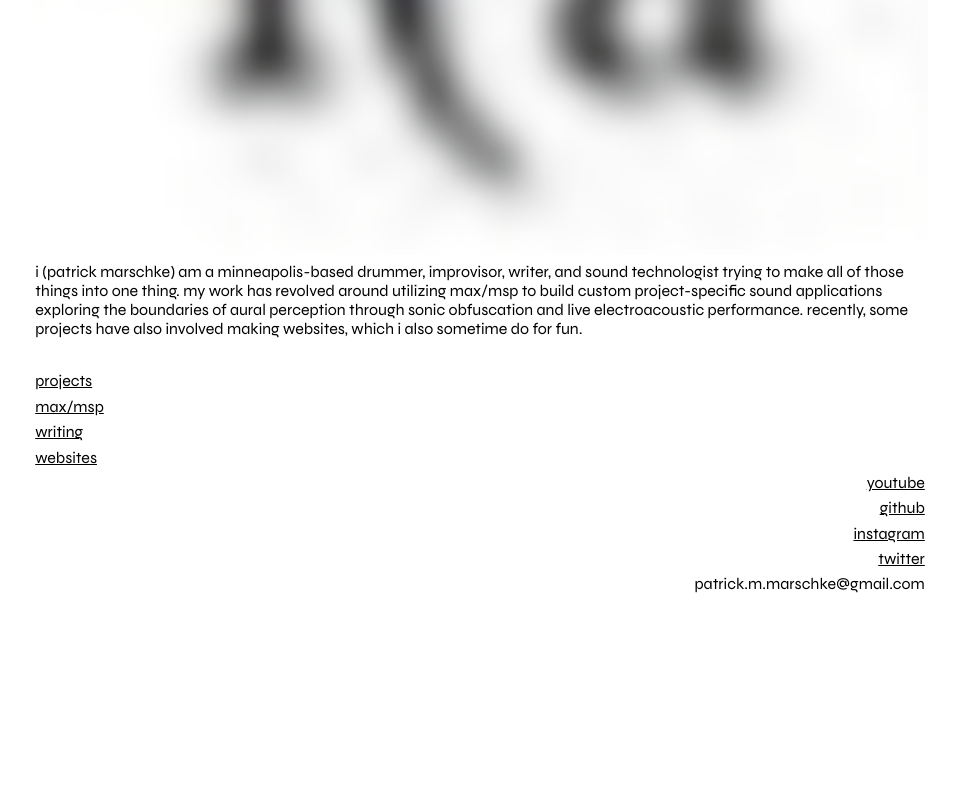
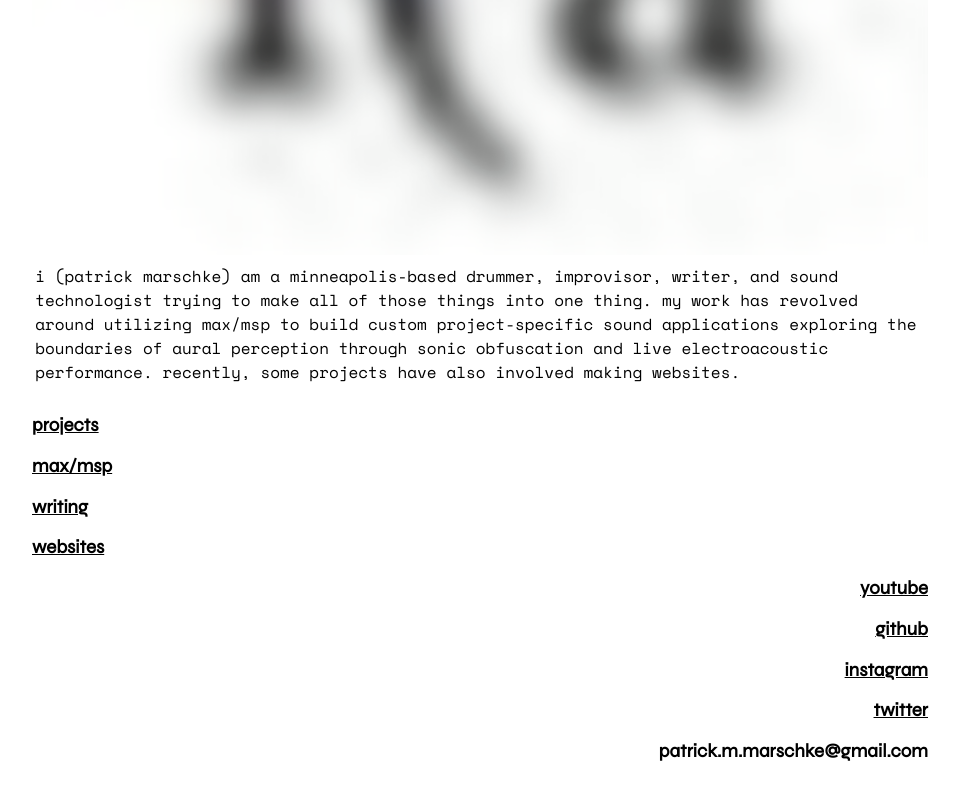
Before and after one commit to atrickp/noplace, a plain HTML site: page index.html in a window 1280 px wide. Shown: the part 446-1246 px from the top of the page, without its empty margins (160-1120 px from the left). Before the commit the page ends 1081 px from the top, so only its background shows below. Drawn offline with nearby package versions, Linux system fonts and the light colour scheme.

Commit message:
update fonts

```diff
--- a/index.html
+++ b/index.html
@@ -17,21 +17,21 @@
       of those
       things into one thing. My work has revolved around utilizing Max/MSP to build custom project-specific
       sound applications exploring the boundaries of aural perception through sonic obfuscation and live electroacoustic
-      performance. Recently, some projects have also involved making websites, which I also sometime do for fun.</p>
+      performance. Recently, some projects have also involved making websites.</p>
   </div>
 
   <nav>
-    <p><a href="./projects.html">projects</a></p>
-    <p><a href="./max.html">max/msp</a></p>
-    <p><a href="./writing.html">writing</a></p>
-    <p><a href="./websites.html">websites</a></p>
+    <h3><a href="./projects.html">projects</a></h3>
+    <h3><a href="./max.html">max/msp</a></h3>
+    <h3><a href="./writing.html">writing</a></h3>
+    <h3><a href="./websites.html">websites</a></h3>
   </nav>
   <footer>
-    <p><a href="https://www.youtube.com/channel/UCRJ_kcZqjSc3KYvBDi_ofpg">youtube</a></p>
-    <p><a href="https://github.com/ptrkmrsck/">github</a></p>
-    <p><a href="https://www.instagram.com/ptrkmrsck/">instagram</a></p>
-    <p><a href="https://twitter.com/atrickp">twitter</a></p>
-    <p>patrick.m.marschke@gmail.com</p>
+    <h3><a href="https://www.youtube.com/channel/UCRJ_kcZqjSc3KYvBDi_ofpg">youtube</a></h3>
+    <h3><a href="https://github.com/ptrkmrsck/">github</a></h3>
+    <h3><a href="https://www.instagram.com/ptrkmrsck/">instagram</a></h3>
+    <h3><a href="https://twitter.com/atrickp">twitter</a></h3>
+    <h3>patrick.m.marschke@gmail.com</h3>
   </footer>
 </body>
 
--- a/styles.css
+++ b/styles.css
@@ -1,5 +1,6 @@
 @import url("https://fonts.googleapis.com/css2?family=Syne&display=swap");
 @import url("https://fonts.googleapis.com/css2?family=EB+Garamond:ital,wght@0,400;0,700;1,400;1,700&display=swap");
+@import url("https://fonts.googleapis.com/css2?family=Space+Mono:ital@0;1&display=swap");
 
 :root {
   --glass: rgba(255, 255, 255, 0.199);
@@ -10,7 +11,7 @@ body {
   box-sizing: border-box;
   margin: 3% 15%;
   padding: 0;
-  font-family: Syne;
+  font-family: "Space Mono";
   text-transform: lowercase;
   background-size: auto;
 }
@@ -30,6 +31,13 @@ footer p {
   margin: 0;
 }
 
+h1,
+h2,
+h3,
+h4,
+h5 {
+  font-family: syne;
+}
 a {
   color: black;
 }
@@ -62,7 +70,7 @@ img {
 
 @media (max-width: 650px) {
   body {
-    font-size: 1rem;
+    font-size: 0.9rem;
     margin: 5% 2%;
   }
 }
```
Also changed, not shown: max.html (+4 -2 lines), projects.html (+1 -1 lines), 1 other file.
